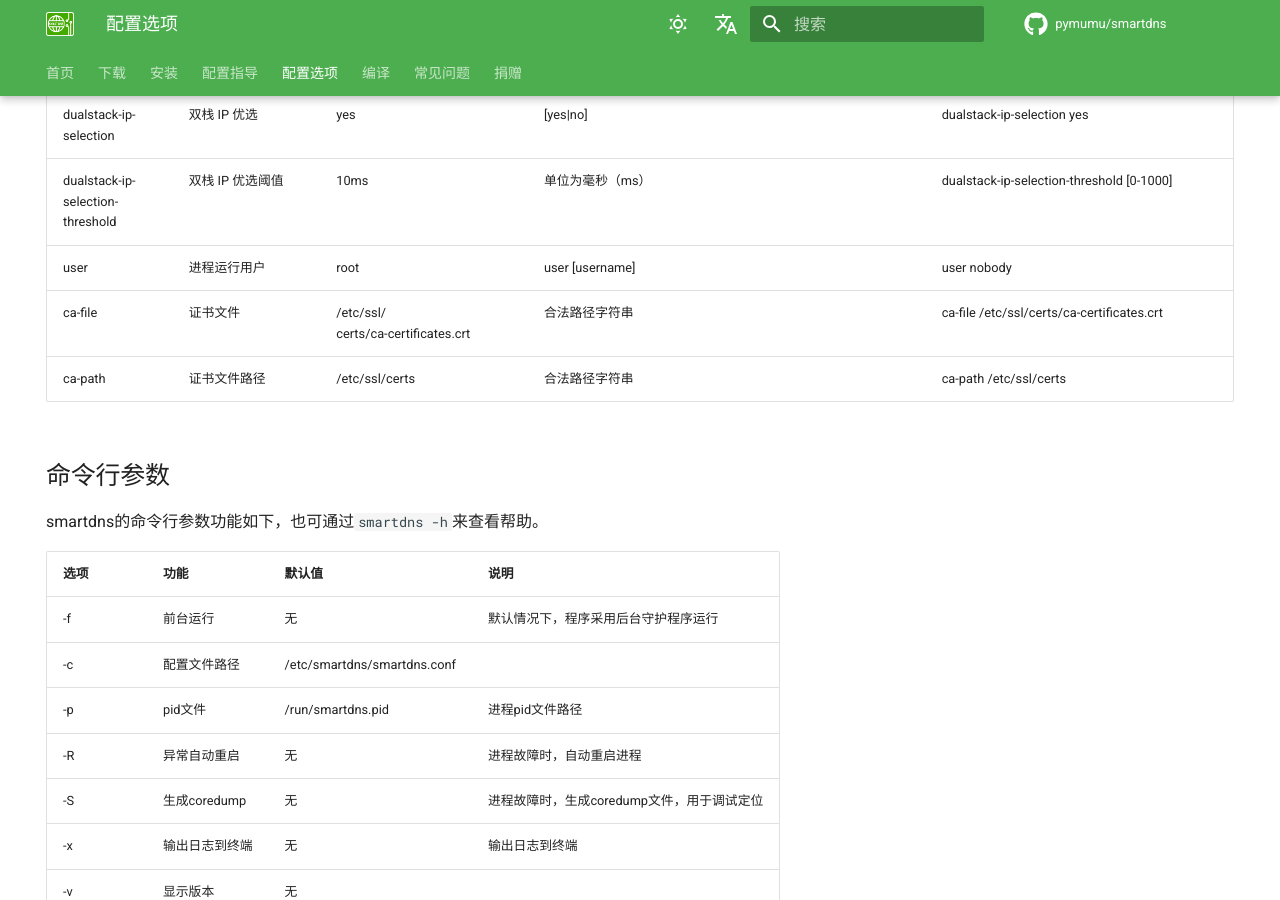
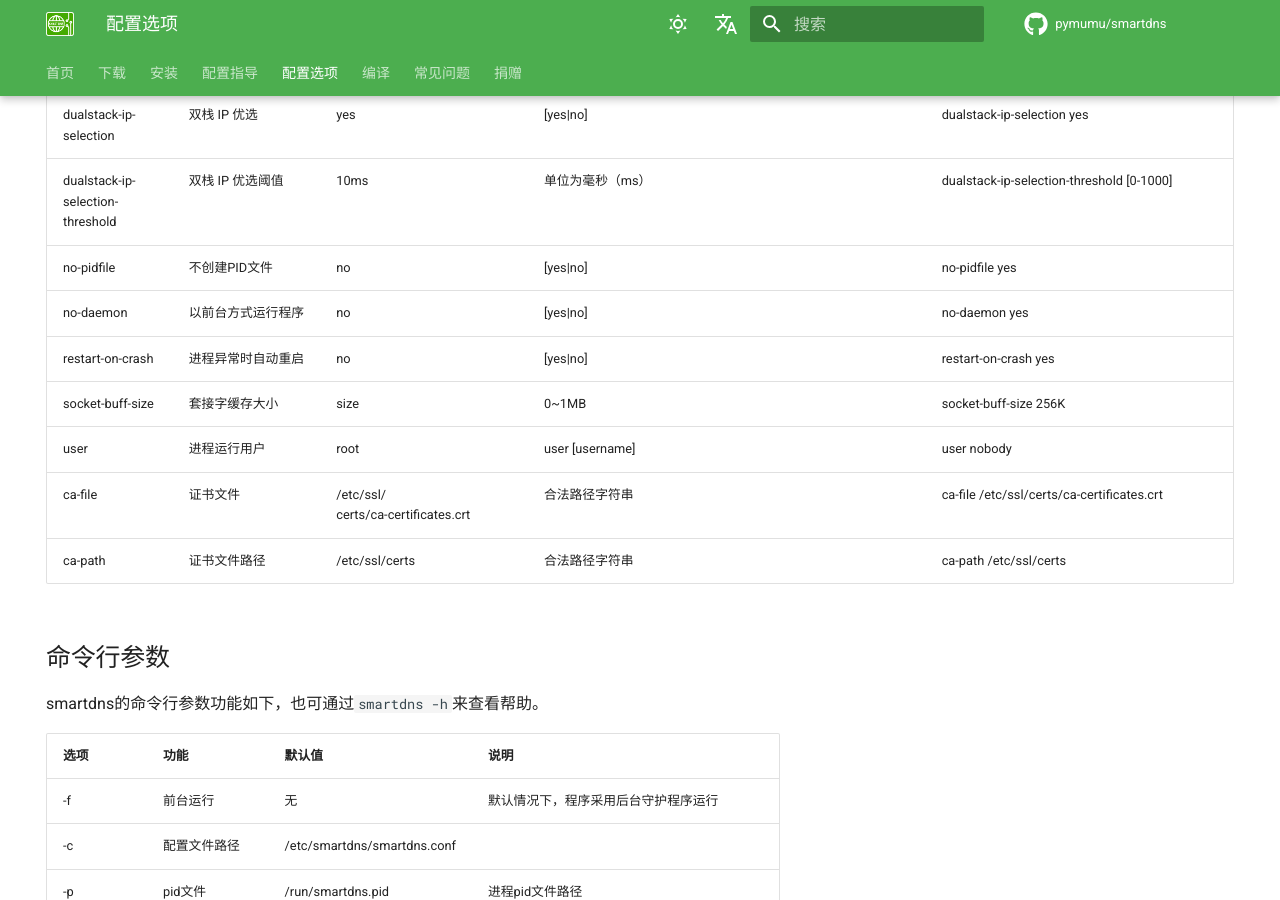
Before and after one commit to pymumu/smartdns, an MkDocs documentation site: the page built from docs/configuration.md, in a window 1280 px wide and 900 px high, scrolled down 8619 px. Built offline with MkDocs 1.6.1 and Material for MkDocs 9.7.7, drawn with Linux system fonts in a browser that asks for light colours; comment, search, counter and statistics services are not loaded.

Commit message:
add some options.

```diff
--- a/docs/configuration.md
+++ b/docs/configuration.md
@@ -95,6 +95,10 @@ hide:
 | serve-expired-prefetch-time | 过期缓存预查询时间 | 28800 | 秒，到达对应超时时间后预查询时间 | serve-expired-prefetch-time 86400 |
 | dualstack-ip-selection | 双栈 IP 优选 | yes | [yes\|no] | dualstack-ip-selection yes |
 | dualstack-ip-selection-threshold | 双栈 IP 优选阈值 | 10ms | 单位为毫秒（ms） | dualstack-ip-selection-threshold [0-1000] |
+| no-pidfile|不创建PID文件 | no | [yes\|no] | no-pidfile yes
+| no-daemon|以前台方式运行程序 | no | [yes\|no] | no-daemon yes
+| restart-on-crash|进程异常时自动重启| no | [yes\|no] | restart-on-crash yes
+| socket-buff-size|套接字缓存大小 | size | 0~1MB | socket-buff-size 256K
 | user | 进程运行用户 | root | user [username] | user nobody |
 | ca-file | 证书文件 | /etc/ssl/<br />certs/ca-certificates.crt | 合法路径字符串 | ca-file /etc/ssl/certs/ca-certificates.crt |
 | ca-path | 证书文件路径 | /etc/ssl/certs | 合法路径字符串 | ca-path /etc/ssl/certs |
```
Also changed, not shown: en/docs/configuration.md (+4 -0 lines), docs/index.md (line endings or trailing spaces).
